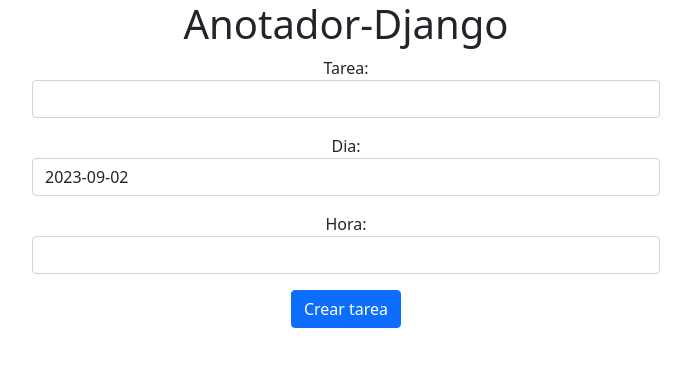
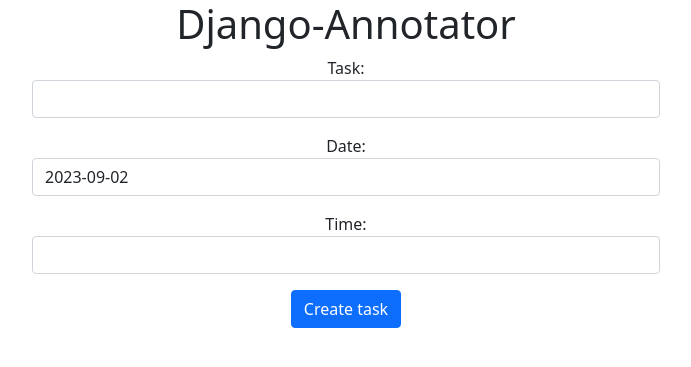
Before and after one commit to mbertonalbornoz/django_annotator, a Django app: page / in a window 1280 px wide. Shown: the top 367 px of the page, without its empty margins (294-985 px from the left). Run offline with Django 3.2, Linux system fonts and the light colour scheme; data that the repository does not hold is empty.

Commit message:
Django-Annotator.

```diff
--- a/requirements.txt
+++ b/requirements.txt
@@ -3,7 +3,7 @@ dj-database-url==0.5.0
 Django==3.2.3
 django-heroku==0.0.0
 gunicorn==20.1.0
-psycopg2-binary==2.8.6
+psycopg2-binary
 pytz==2021.1
 sqlparse==0.4.1
 whitenoise==5.2.0
--- a/web/admin.py
+++ b/web/admin.py
@@ -1,5 +1,5 @@
 from django.contrib import admin
-from .models import Tarea
+from .models import Task
 
-# Register your models here.
-admin.site.register(Tarea)
+
+admin.site.register(Task)
--- a/web/forms.py
+++ b/web/forms.py
@@ -1,25 +1,19 @@
 from django import forms
 
-from .models import Tarea
+from .models import Task
 
 
-# class TareaForm(forms.Form):
-#     tarea = forms.CharField(label="Tarea:", max_length=140)
-#     dia = forms.DateField(label="Día:")
-#     hora = forms.TimeField(label="Hora:")
-
-
-class TareaModelForm(forms.ModelForm):
+class TaskModelForm(forms.ModelForm):
     class Meta:
-        model = Tarea
+        model = Task
         fields = [
-            "tarea",
-            "dia",
-            "hora",
+            "task",
+            "date",
+            "time",
         ]
 
         widgets = {
-            "tarea": forms.TextInput(attrs={"class": "form-control",}),
-            "dia": forms.TextInput(attrs={"class": "form-control",}),
-            "hora": forms.TextInput(attrs={"class": "form-control",}),
+            "task": forms.TextInput(attrs={"class": "form-control", }),
+            "date": forms.TextInput(attrs={"class": "form-control", }),
+            "time": forms.TextInput(attrs={"class": "form-control", }),
         }
--- a/web/models.py
+++ b/web/models.py
@@ -3,11 +3,10 @@ import datetime
 from django.db import models
 
 
-# Create your models here.
-class Tarea(models.Model):
-    tarea = models.CharField(max_length=140)
-    dia = models.DateField(default=datetime.date.today)
-    hora = models.TimeField()
+class Task(models.Model):
+    task = models.CharField(max_length=140)
+    date = models.DateField(default=datetime.date.today)
+    time = models.TimeField()
 
     def __str__(self):
-        return "{0} - {1} - {2}".format(self.tarea[:30], self.dia, self.hora)
+        return "{0} - {1} - {2}".format(self.task[:30], self.date, self.time)
--- a/web/templates/web/index.html
+++ b/web/templates/web/index.html
@@ -1,50 +1,49 @@
 <!-- prettier-ignore -->
 {% extends 'web/base.html' %}
 
-{% block title %}Anotador en Django{% endblock %}
+{% block title %}Django-Annotator{% endblock %}
 
 {% block content %}
 
-<h1>Anotador-Django</h1>
+    <h1>Django-Annotator</h1>
 
     <!-- prettier-ignore -->
     <div class="row justify-content-center">
         <div class="col-md-6">
             <div class="form-group"></div>
-      <form action="{% url 'web:crear_tarea' %}" method="POST">{% csrf_token %}
+            <form action="{% url 'web:create_task' %}" method="POST">{% csrf_token %}
 
                 {{ form.as_p }}
-        <p><input class="btn btn-primary" type="submit" value="Crear tarea" /></p>
+                <p><input class="btn btn-primary" type="submit" value="Create task"/></p>
 
             </form>
         </div>
     </div>
-</div>
-{% if tareas %}
-<hr />
+    {% if tasks %}
+        <hr/>
 
         <div class="table-responsive-md">
             <table class="table">
                 <thead>
                 <tr class="text-center">
                     <th scope="col">id</th>
-        <th scope="col">Tarea</th>
-        <th scope="col">Día</th>
-        <th scope="col">Hora</th>
-        <th scope="col">Borrar</th>
+                    <th scope="col">Task</th>
+                    <th scope="col">Date</th>
+                    <th scope="col">Time</th>
+                    <th scope="col">Delete</th>
                 </tr>
                 </thead>
                 <tbody>
-      {% for tarea in tareas %}
+                {% for task in tasks %}
                     <tr class="text-center">
-        <th scope="row">{{ tarea.id }}</th>
-        <td style="word-wrap: break-word">{{ tarea.tarea }}</td>
-        <td>{{ tarea.dia }}</td>
-        <td>{{ tarea.hora }}</td>
+                        <th scope="row">{{ task.id }}</th>
+                        <td style="word-wrap: break-word">{{ task.task }}</td>
+                        <td>{{ task.date }}</td>
+                        <td>{{ task.time }}</td>
                         <td>
                             <!-- prettier-ignore -->
-          <form action="{% url 'web:borrar_tarea' tarea.id %}" method="POST">{% csrf_token %}
-            <input class="btn btn-danger" type="submit" value="Borrar tarea" />
+                            <form action="{% url 'web:delete_task' task.id %}" method="POST">{% csrf_token %}
+                                <input class="btn btn-danger" type="submit" value="Delete task"/>
                             </form>
                         </td>
                     </tr>
--- a/web/urls.py
+++ b/web/urls.py
@@ -1,4 +1,4 @@
-from django.urls import path, include
+from django.urls import path
 
 from . import views
 
@@ -6,6 +6,6 @@ app_name = "web"
 
 urlpatterns = [
     path("", views.home, name="home"),
-    path("crear_tarea/", views.crear_tarea, name="crear_tarea"),
-    path("borrar_tarea/<int:pk>", views.borrar_tarea, name="borrar_tarea"),
+    path("create_task/", views.create_task, name="create_task"),
+    path("delete_task/<int:pk>", views.delete_task, name="delete_task"),
 ]
--- a/web/views.py
+++ b/web/views.py
@@ -1,30 +1,31 @@
 from django.shortcuts import render, redirect
-from .models import Tarea
-from .forms import TareaModelForm
+from .models import Task
+from .forms import TaskModelForm
+
 
 # Create your views here.
 def home(request):
-    form = TareaModelForm()
+    form = TaskModelForm()
     context = {
-        "tareas": Tarea.objects.all(),
+        "tasks": Task.objects.all(),
         "form": form,
     }
     return render(request, template_name="web/index.html", context=context)
 
 
-def crear_tarea(request):
+def create_task(request):
 
-    form = TareaModelForm(request.POST or None)
+    form = TaskModelForm(request.POST or None)
 
     if form.is_valid():
         form.save()
-        form = TareaModelForm()
+        form = TaskModelForm()
 
     return redirect("/")
 
 
-def borrar_tarea(request, pk):
+def delete_task(request, pk):
 
-    Tarea.objects.filter(id=pk).delete()
+    Task.objects.filter(id=pk).delete()
 
     return redirect("/")
```
Also changed, not shown: web/migrations/0009_auto_20230902_2224.py (added). Lines whose indentation alone changed are shown as unchanged.
